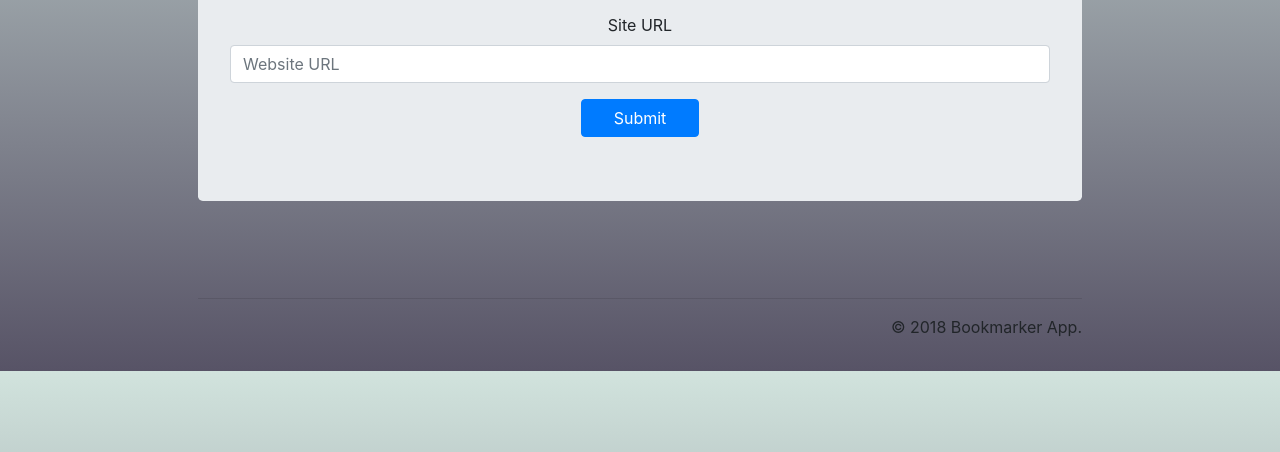
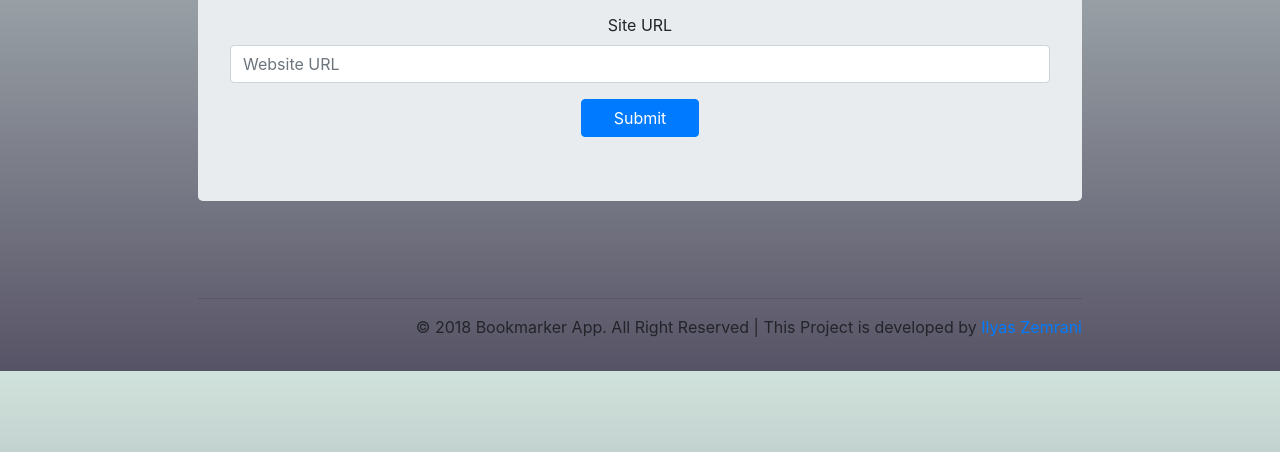
Before and after one commit to ilyaszm/Bookmarker-Web-Application, a plain HTML site: page index.html in a window 1280 px wide. Shown: the part 330-782 px from the top of the page. Drawn offline with nearby package versions, Linux system fonts and the light colour scheme.

Commit message:
Update index.html

```diff
--- a/index.html
+++ b/index.html
@@ -47,7 +47,7 @@
 
     <footer class="container">
         <hr>
-        <p>&copy; 2018 Bookmarker App.</p>
+        <p>&copy; 2018 Bookmarker App. All Right Reserved | This Project is developed by <a href="https://github.com/ilyaszm">Ilyas Zemrani</a></p>
     </footer>
 
     <script src="https://code.jquery.com/jquery-3.3.1.min.js"></script>
```
